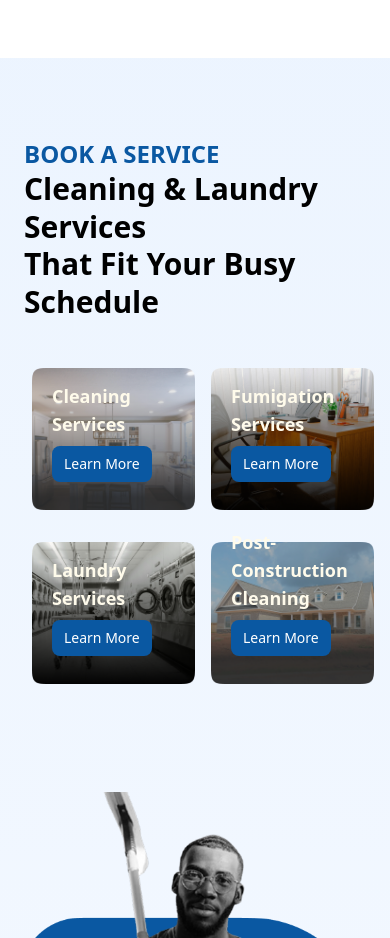
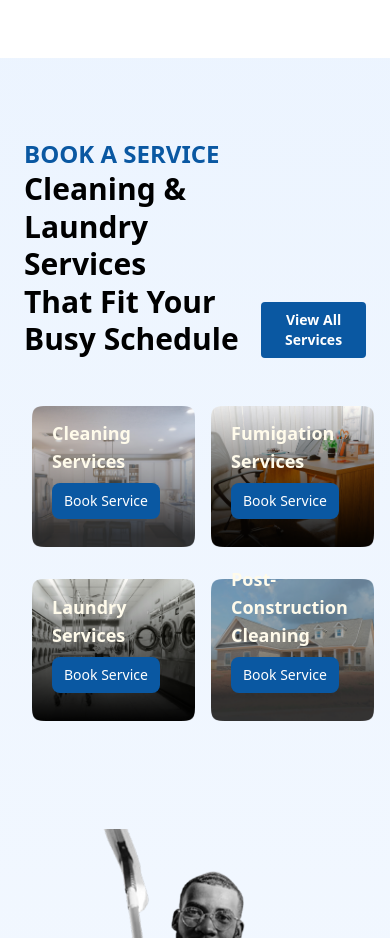
Before and after one commit to oyelajakenny/totaltouch, a Next.js app in the folder app/: page / in a window 390 px wide. Shown: the part 2700-3638 px from the top of the page. Built offline with nearby package versions, Linux system fonts and the light colour scheme.

Commit message:
Updated the component with new button and minor fixes

```diff
--- a/app/components/BookService.js
+++ b/app/components/BookService.js
@@ -1,24 +1,32 @@
-"use client"
-import React from 'react'
-import { services } from '../constants/index.js'
-import { BookServiceCard } from './BookServiceCard'
+"use client";
+import React from "react";
+import { services } from "../constants/index.js";
+import { BookServiceCard } from "./BookServiceCard";
 import { motion } from "framer-motion";
-import { MdSlowMotionVideo } from 'react-icons/md';
+import { MdSlowMotionVideo } from "react-icons/md";
+import { Link } from "next/link";
 
 const BookService = () => {
   return (
     <div className="container mx-auto my-20">
-      <div className="px-6">
-        <p className="font-semibold text-2xl text-[#0A58A2]">BOOK A SERVICE</p>
-        <h3 className=" text-3xl md:text-5xl font-bold leading-tight">
-          Cleaning & Laundry Services<br></br> That Fit Your Busy Schedule
-        </h3>
+      <div className="px-6 flex justify-between items-end">
+        <div>
+          <p className="font-semibold text-2xl text-[#0A58A2]">
+            BOOK A SERVICE
+          </p>
+          <h3 className=" text-3xl md:text-5xl font-bold leading-tight">
+            Cleaning & Laundry Services<br></br> That Fit Your Busy Schedule
+          </h3>
+        </div>
+
+        <button className="bg-[#0A58A2] px-5 py-2 text-sm font-semibold text-white rounded cursor-pointer">View All Services</button>
+
       </div>
 
       <motion.div
         initial={{ opacity: 0, y: 30 }}
         whileInView={{ opacity: 1, y: 0 }}
-        transition={{ duration: 0.6, delay:  0.9 }}
+        transition={{ duration: 0.6, delay: 0.9 }}
         viewport={{ once: true }}
         className="grid grid-cols-2 md:grid-cols-2 lg:grid-cols-4 gap-4 mt-10 px-6"
       >
@@ -28,6 +36,6 @@ const BookService = () => {
       </motion.div>
     </div>
   );
-}
+};
 
-export default BookService
+export default BookService;
--- a/app/components/BookServiceCard.js
+++ b/app/components/BookServiceCard.js
@@ -23,7 +23,7 @@ export const BookServiceCard = ({book, id}) => {
       <div className="absolute bottom-7 md:bottom-10 flex flex-col gap-2 pl-5 rounded-lg  w-11/12 ">
         <h3 className="text-lg font-semibold text-amber-50">{book.title}</h3>
         <button className="text-white text-sm w-fit px-3 py-2  text-center bg-[#0A58A2] rounded-lg">
-          <a href={book.url}>Learn More</a>
+          <a href={book.url}>Book Service</a>
         </button>
       </div>
     </motion.div>
```
